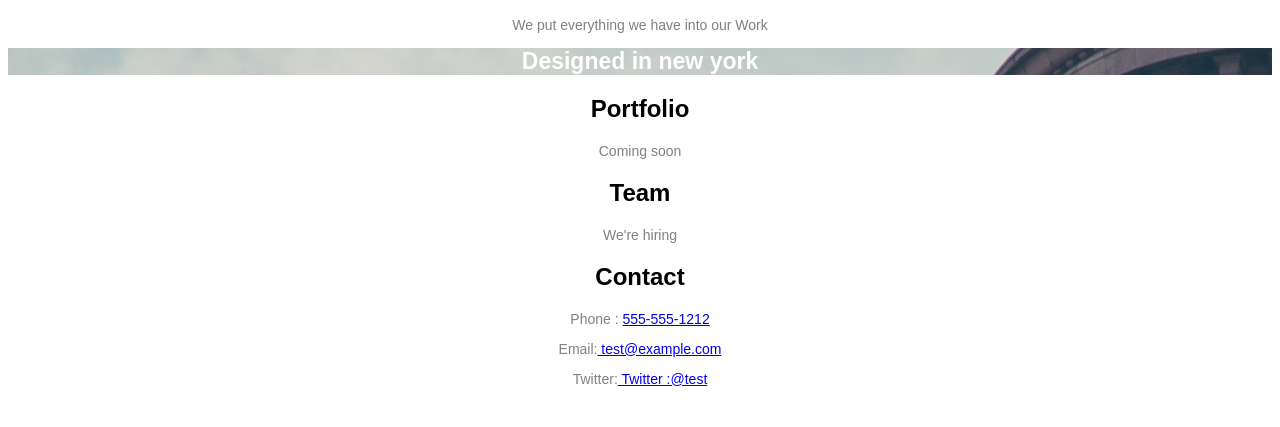
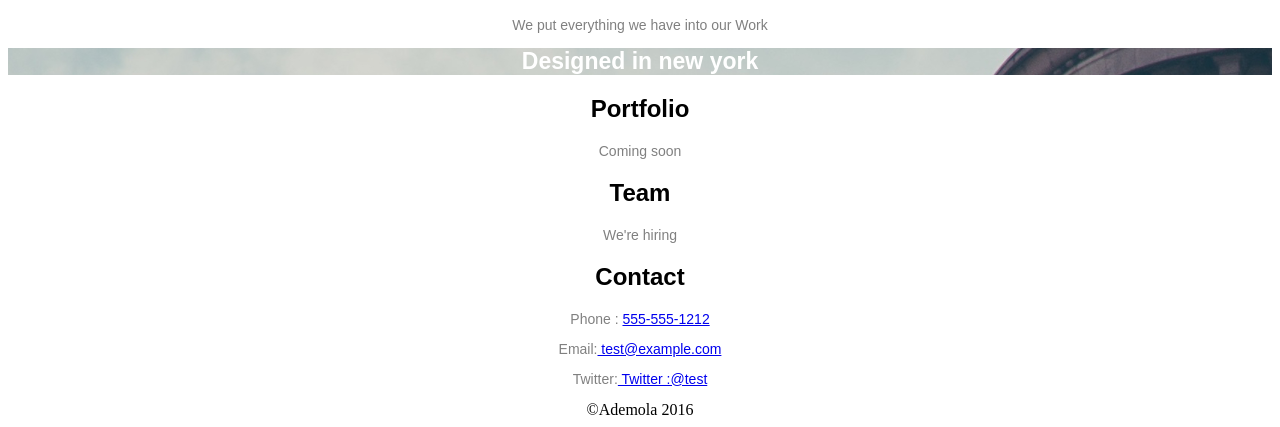
Before and after one commit to ademola1995/Broadway-project-, a plain HTML site: page resources/index.html in a window 1280 px wide. Shown: the part 686-1113 px from the top of the page. Before the commit the page ends 1087 px from the top, so only its background shows below. Drawn offline with Linux system fonts and the light colour scheme; a script that the page names is missing; files whose address does not match are found by name.

Commit message:
added copyright

```diff
--- a/resources/index.html
+++ b/resources/index.html
@@ -60,7 +60,13 @@
 
 
 </div>
+<div class="footer">&copy;Ademola 2016
+
+</div>
+
+
 
 
 </body>
+
 </html>
```
